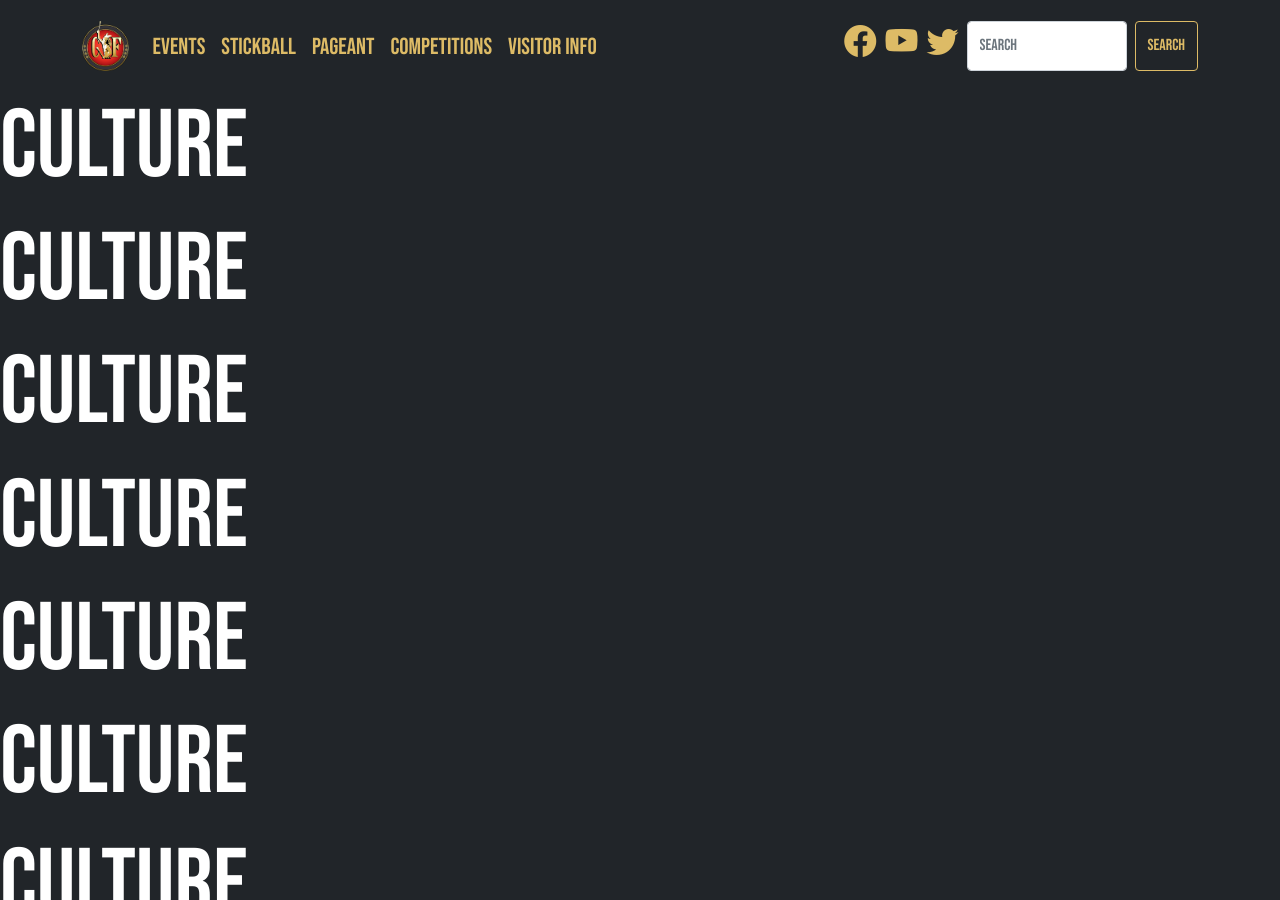
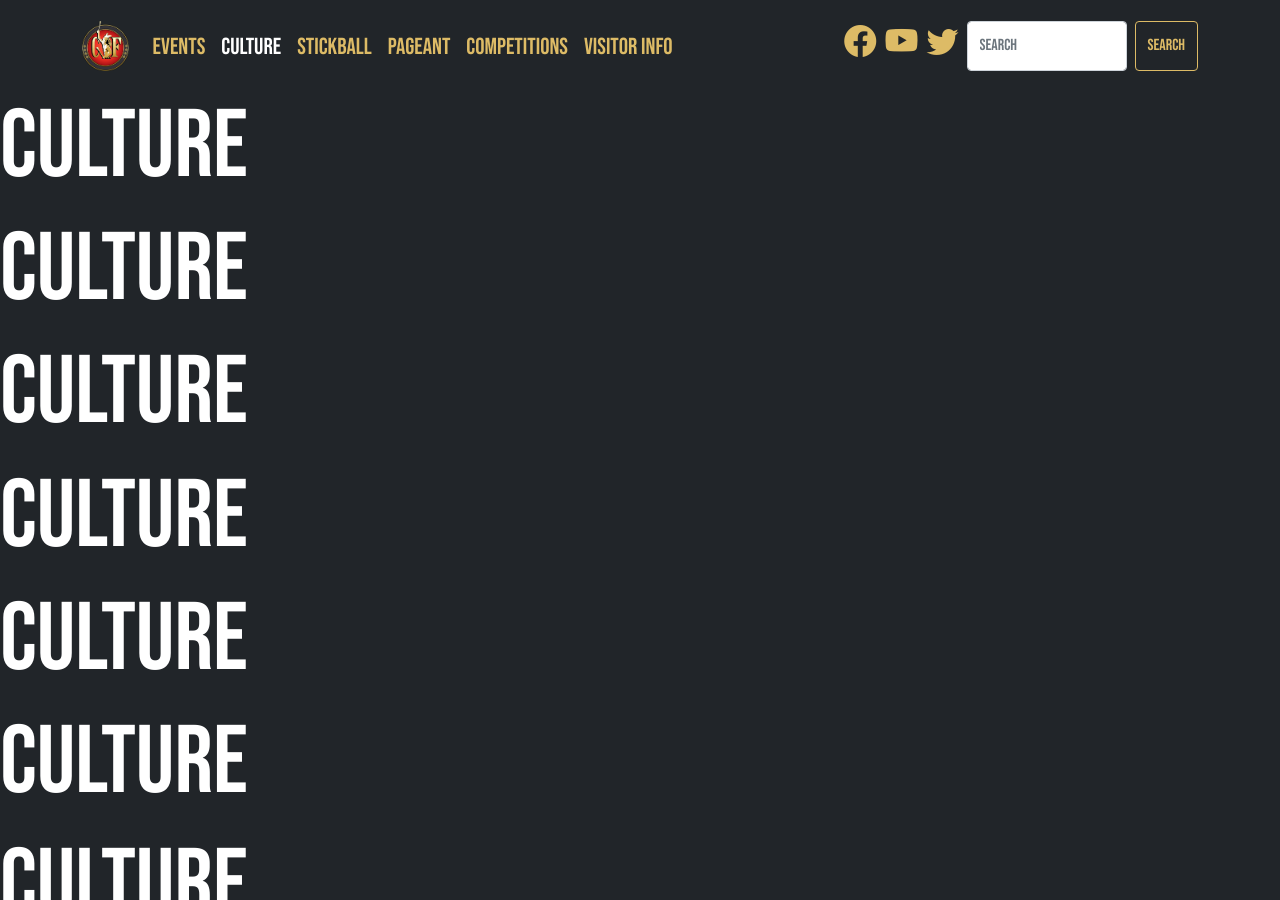
Before and after one commit to smattera/smattera.github.io, a Jekyll site: the page built from culture/index.md, in a window 1280 px wide and 900 px high. Built offline with Jekyll 4.4.1, drawn with Linux system fonts in a browser that asks for light colours; nearby versions of some CDN libraries.

Commit message:
Update nav.html

```diff
--- a/_includes/nav.html
+++ b/_includes/nav.html
@@ -10,6 +10,9 @@
         <ul class="navbar-nav h5 pt-1">
           <li class="nav-item">
             <a href="/events/" class="nav-link {% if page.url == '/events/' %}active{% endif %}">Events</a>
+          </li>
+          <li class="nav-item">
+            <a href="/culture/" class="nav-link {% if page.url == '/culture/' %}active{% endif %}">Culture</a>
           </li>
           <li class="nav-item">
             <a href="/stickball/" class="nav-link {% if page.url == '/stickball/' %}active{% endif %}">Stickball</a>
```
